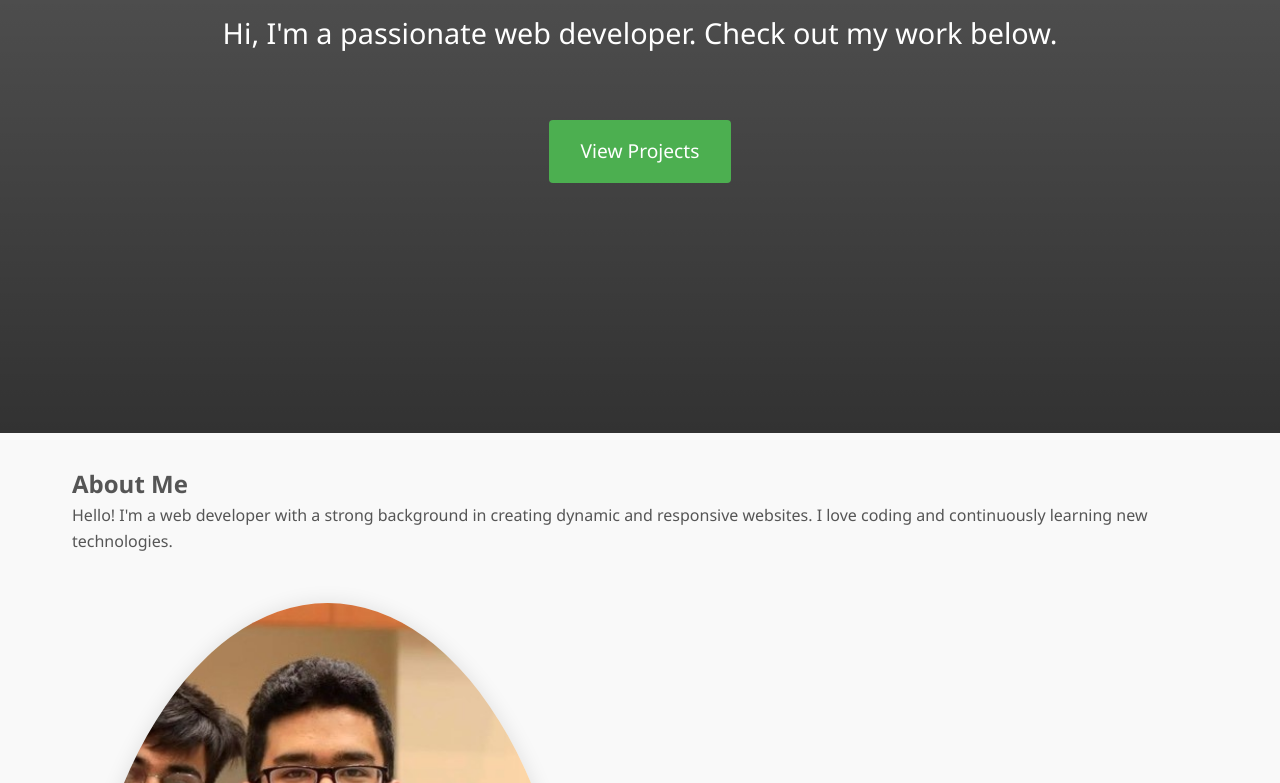
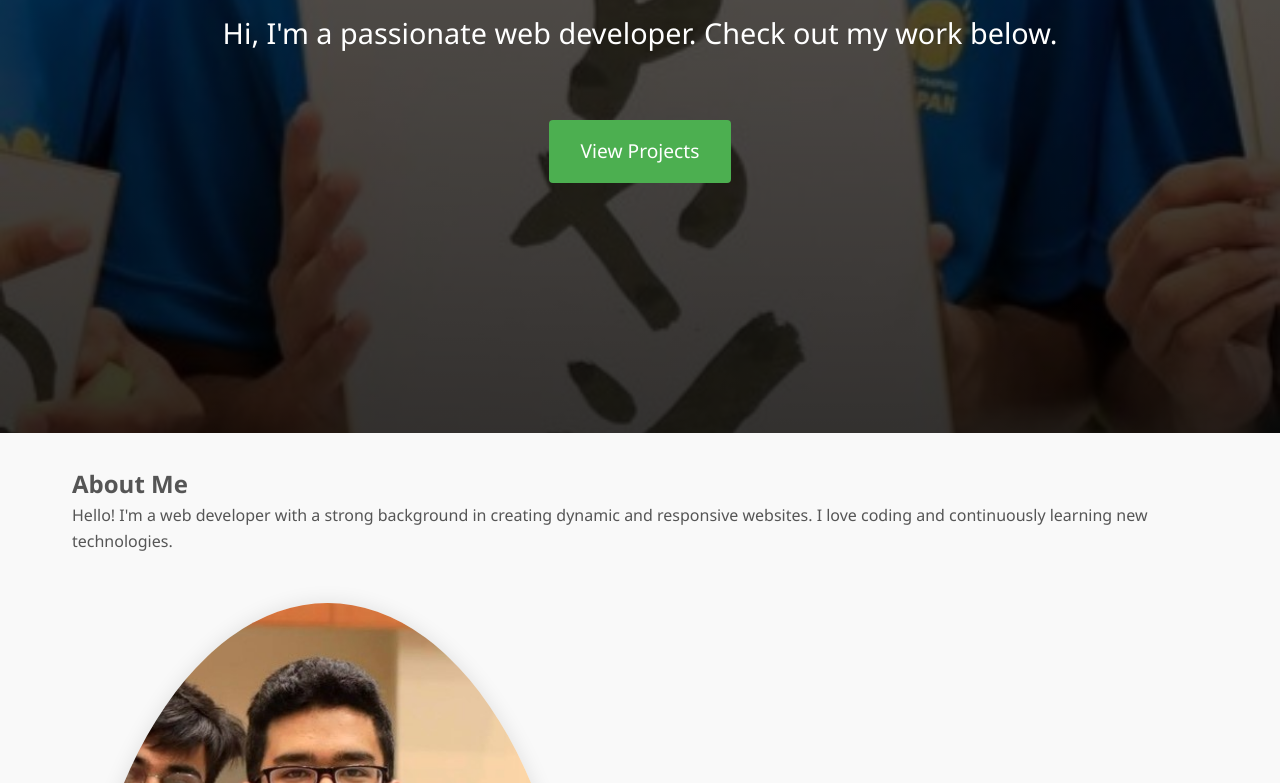
Before and after one commit to aayans314/aayans314.github.io, a plain HTML site: page index.html in a window 1280 px wide. Shown: the part 367-1150 px from the top of the page. Drawn offline with Linux system fonts and the light colour scheme.

Commit message:
Update styles.css

```diff
--- a/styles.css
+++ b/styles.css
@@ -65,7 +65,7 @@ header ul li a:hover {
 }
 
 .hero {
-    background: url('hero.jpg') no-repeat center center/cover;
+    background: url('aayanFullBody.jpg') no-repeat center center/cover;
     height: 100vh;
     display: flex;
     align-items: center;
```
